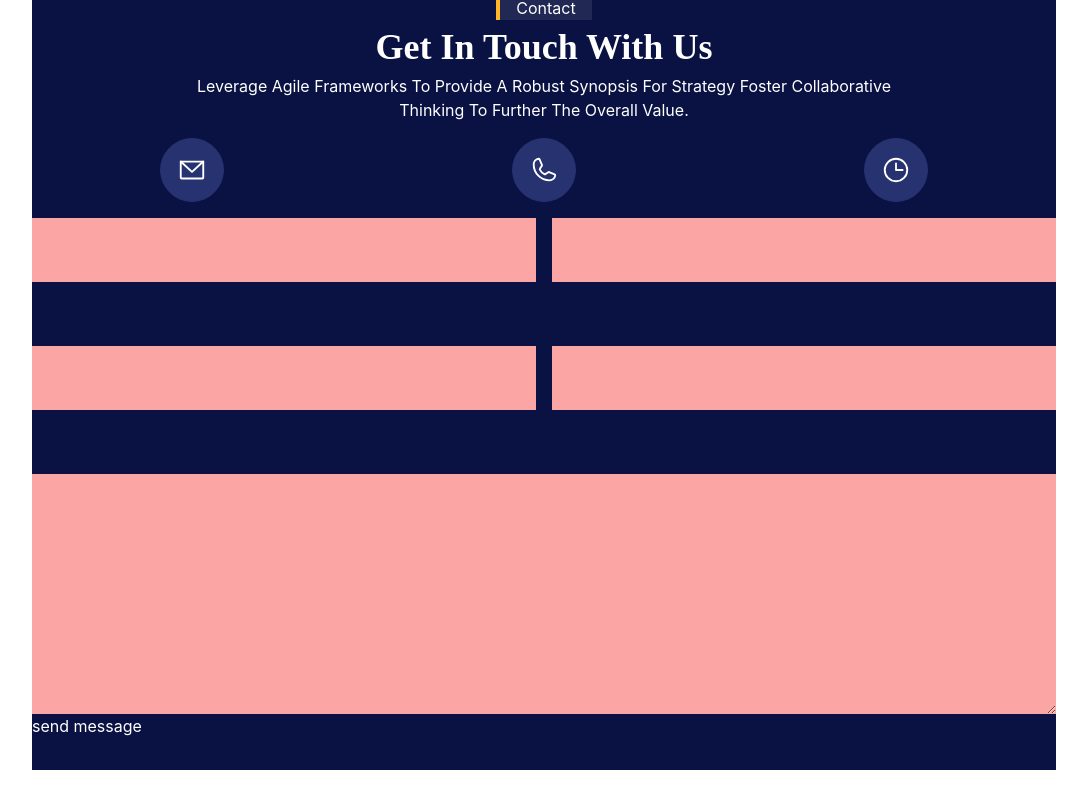
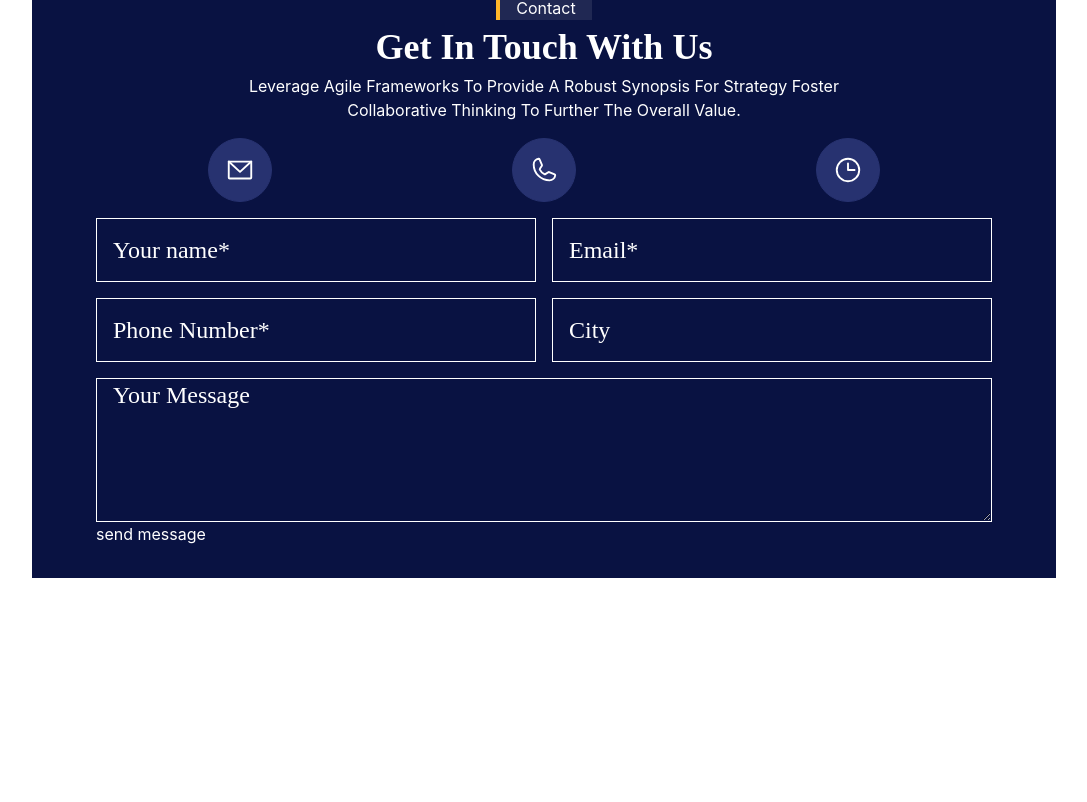
Before and after one commit to smartcollins/logistics, a React (Create React App) app: page /contact in a window 1280 px wide. Shown: the part 708-1510 px from the top of the page, without its empty margins (96-1183 px from the left). After the commit the page ends 1318 px from the top, so only its background shows below. Built offline with nearby package versions, Linux system fonts and the light colour scheme.

Commit message:
modifying Contact

```diff
--- a/src/pages/Contact.jsx
+++ b/src/pages/Contact.jsx
@@ -8,7 +8,7 @@ const Contact = ()=>{
     return(
         <div className=' capitalize text-white'>
             <div>{banner.slice(9, 10).map((item, idx) => <Banner key={idx} {...item} />)}</div>
-            <div style={{background: color.blueBg}} className=' w-4/5 mx-auto my-8 py-8'>
+            <div style={{background: color.blueBg}} className=' w-4/5 mx-auto my-8 py-8 px-16'>
                 <div className='mx-auto w-fit text-center'>
                     <p style={{ borderLeft: `4px solid ${color.grdt}` }} className=' bg-[#e8e8e8]/10 w-fit px-4 mx-auto'>contact</p>
                     <p className='font-[Rubik] font-bold text-4xl/normal'>get in touch with us</p>
@@ -19,13 +19,14 @@ const Contact = ()=>{
                     <Phone className='w-16 h-16 bg-[#273270] border border-[#273270] rounded-full px-4' size={30} color="#ffffff" />
                     <Clock className='w-16 h-16 bg-[#273270] border border-[#273270] rounded-full px-4' size={30} color="#ffffff" />
                 </div>
-                <div className=' grid grid-rows-4 grid-cols-2 gap-4'>
-                    <input type="text" className='bg-red-300 h-16 w-full' />
-                    <input type="text" className='bg-red-300 h-16 w-full' />
-                    <input type="text" className='bg-red-300 h-16 w-full' />
-                    <input type="text" className='bg-red-300 h-16 w-full' />
+                <div className=' grid grid-rows-4 grid-cols-2 gap-4 font-["League_Spartan"] capitalize text-4xl'>
+                    <input type="text" placeholder='Your name*' className=' indent-4 text-2xl placeholder:text-white placeholder:text-2xl bg-transparent border border-white h-16 w-full' />
+                    <input type="text" placeholder='Email*' className=' indent-4 text-2xl placeholder:text-white placeholder:text-2xl bg-transparent border border-white h-16 w-full' />
+                    <input type="number" placeholder='Phone Number*' className=' indent-4 text-2xl placeholder:text-white placeholder:text-2xl bg-transparent border border-white h-16 w-full' />
+                    <input type="text" placeholder='City' className=' indent-4 text-2xl placeholder:text-white placeholder:text-2xl bg-transparent border border-white h-16 w-full' />
+                    <textarea placeholder='Your Message' className=' indent-4 text-2xl placeholder:text-white placeholder:text-2xl bg-transparent border border-white w-full col-span-2 row-span-2' name="" id=""></textarea>
+                    {/* <textarea placeholder='Your Message' className=' indent-4 text-2xl placeholder:text-white placeholder:text-2xl bg-transparent border border-white w-full col-span-2 row-span-2' name="" id="" cols="30" rows="10"></textarea> */}
                     {/* <input className='bg-red-300 w-full col-span-2 row-span-2'/> */}
-                    <textarea className='bg-red-300 w-full col-span-2 row-span-2' name="" id="" cols="30" rows="10"></textarea>
                 </div>
                 <button>send message</button>
             </div>
```
